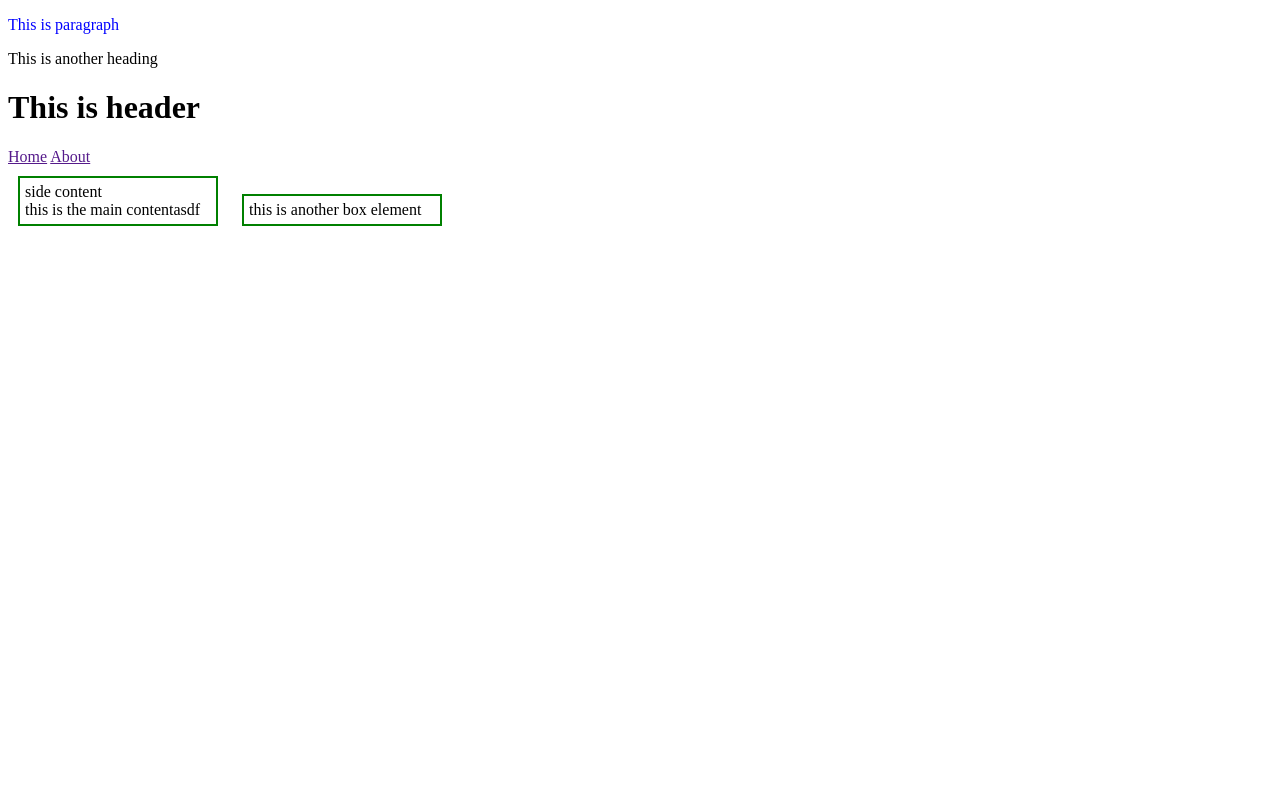
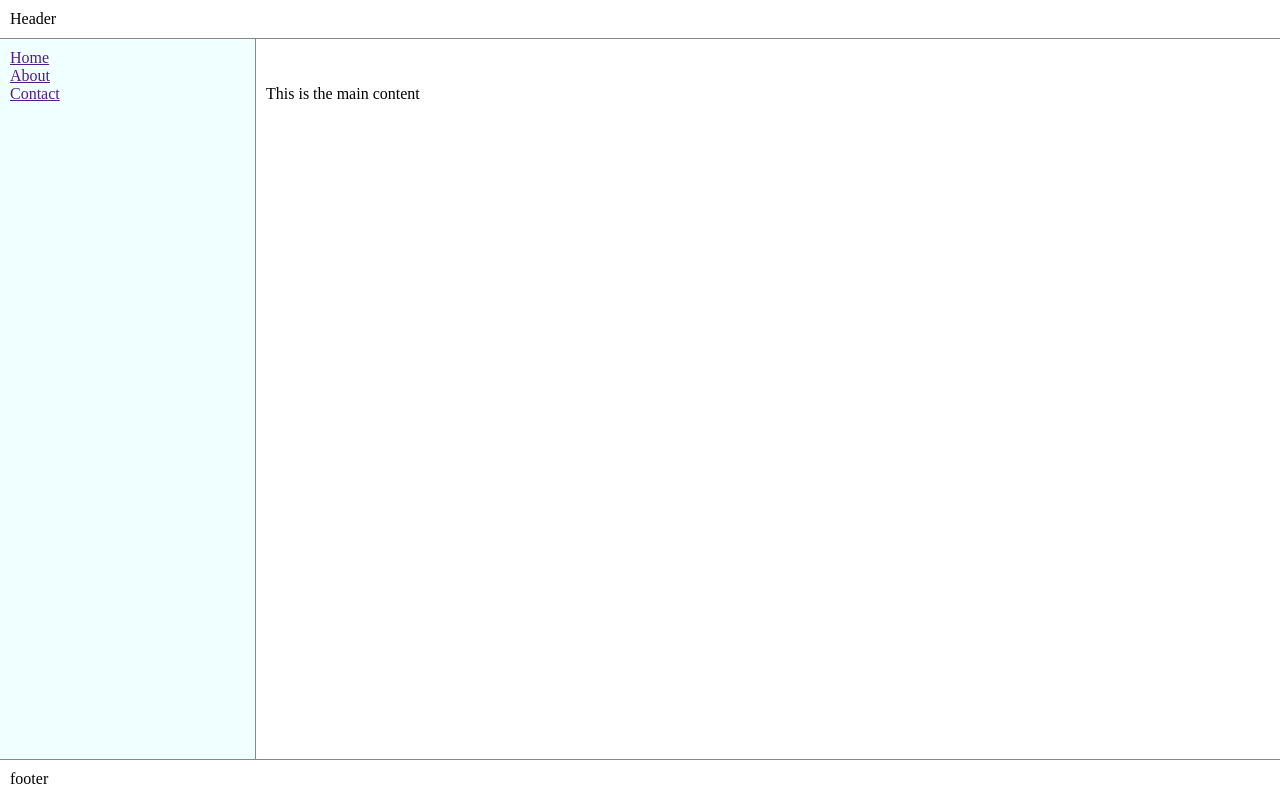
Before and after one commit to jintoppy/basic-html-css-aug2023, a plain HTML site: page index.html in a window 1280 px wide. Drawn offline with Linux system fonts and the light colour scheme.

Commit message:
basic layout with display inline block

```diff
--- a/index.html
+++ b/index.html
@@ -8,30 +8,24 @@
 
 </head>
 <body>
-    <!-- semantic element -->
-    <!-- accessibility -->
-        <header id="header">
-            <p class="heading">This is paragraph</p>
-            <div>
-                <p class="heading">This is another heading</p>
-            </div>
-            <h1>This is header</h1>
+    <header>
+        Header
+    </header>
+    <section id="container">
+        <aside>
             <nav>
-                <a href="">Home</a>
-                <a href="">About</a>
+                <ul>
+                    <li><a href="">Home</a></li>
+                    <li><a href="">About</a></li>
+                    <li><a href="">Contact</a></li>
+                </ul>
             </nav>
-        </header>
-        <div id="container">
-            <main id="content" class="box">
-                <aside>side content</aside>
-                this is the main contentasdf
-            </main>
-            <div class="box">
-                this is another box element
-            </div>
-        </div>
-
-
+        </aside>
+        <main>This is the main content</main>
+    </section>
+    <footer>
+        footer
+    </footer>
 
 </body>
 </html>
--- a/style.css
+++ b/style.css
@@ -1,19 +1,39 @@
-#header > .heading {
-    color: blue;
+* {
+    margin: 0;
+    padding: 0;
+    box-sizing: border-box;
 }
 
-.box {
-    box-sizing: border-box;
-    padding: 5px;
-    border: 2px solid green;
-    margin: 10px;
-    width: 200px;
+header {
+    padding: 10px;
+    border-bottom: 1px solid #888;
 }
 
-#content {
-    display: inline-block;
+
+#container {
+    height: 90vh;
+    font-size: 0;
 }
 
-#container > div {
+#container aside {
+    font-size: 1rem;
+    width: 20%;
+    border-right: 1px solid #888;
+    background-color: azure;
     display: inline-block;
+    height: 100%;
+    padding: 10px;
 }
+
+#container main {
+    font-size: 1rem;
+    width: 80%;
+    display: inline-block;
+    height: 100%;
+    padding: 10px;
+}
+
+footer {
+    padding: 10px;
+    border-top: 1px solid #888;
+}
```
